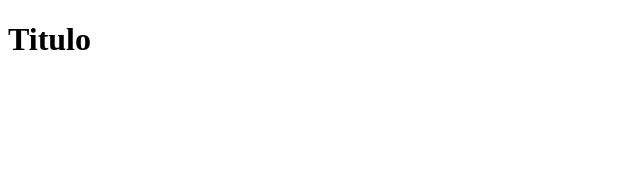
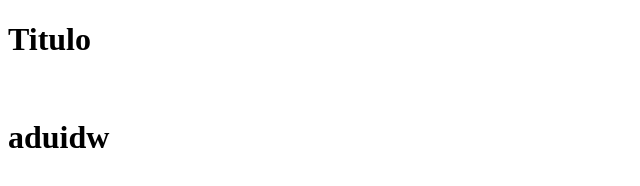
Before and after one commit to weslx/Newsletter-31-03, a plain HTML site: page index.html in a window 1280 px wide. Shown: the whole page, without its empty margins (0-640 px from the left). Drawn offline with Linux system fonts and the light colour scheme.

Commit message:
Update index.html

```diff
--- a/index.html
+++ b/index.html
@@ -24,7 +24,7 @@
 
 
 
-
+    <h1>aduidw</h1>
 
 
 
```
